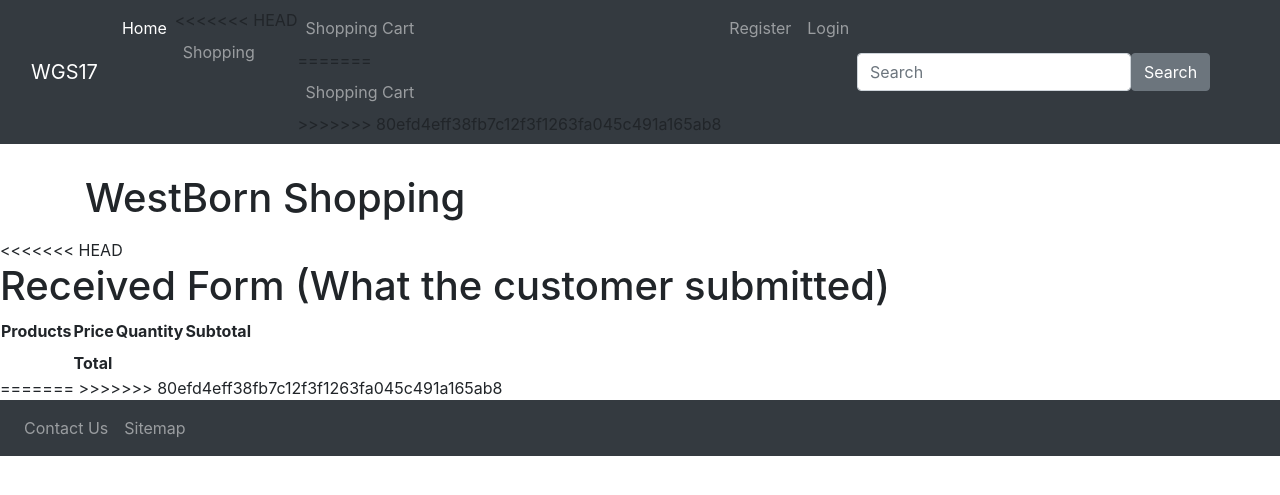
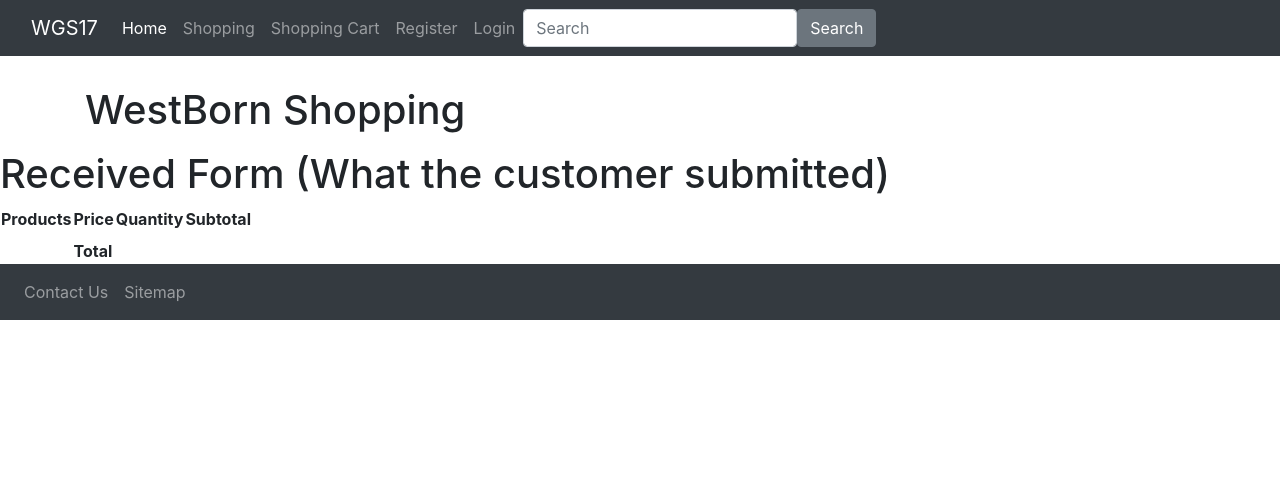
Before and after one commit to Scully01/SECassignment2, a PHP site: page /ShoppingCart.php in a window 1280 px wide. Shown: the top 495 px of the page. Run offline with PHP 8.4, Linux system fonts and the light colour scheme; data that the repository does not hold is empty.

Commit message:
accepted changes

```diff
--- a/SECassignment2/ShoppingCart.php
+++ b/SECassignment2/ShoppingCart.php
@@ -2,7 +2,6 @@
 
     <head>
 <?php include 'header.php';?>
-<<<<<<< HEAD
 <?php function writeToFile($fileName, $content){
                                             $file = fopen("/database/cart.txt","a");
                                             fwrite($file, $content);
@@ -66,9 +65,4 @@
                                         writeToFile("/database/cart.txt", $content)
                                         ?>
 
-=======
-</head>
-
-<body>
->>>>>>> 80efd4eff38fb7c12f3f1263fa045c491a165ab8
 <?php include 'footer.php';?>
--- a/SECassignment2/header.php
+++ b/SECassignment2/header.php
@@ -27,14 +27,10 @@
           </a>
         </li>
         <li class="nav-item">
-<<<<<<< HEAD
           <a class="nav-link" href="shopping.php">Shopping</a>
         </li>
         <li class="nav-item">
           <a class="nav-link" href="shoppingCart.php">Shopping Cart</a>
-=======
-          <a class="nav-link" href="ShoppingCart.php">Shopping Cart</a>
->>>>>>> 80efd4eff38fb7c12f3f1263fa045c491a165ab8
         </li>
         <li class="nav-item">
           <a class="nav-link" href="register.php">Register</a>
```
Also changed, not shown: SECassignment2/footer.php (line endings or trailing spaces), SECassignment2/shopping.php (line endings or trailing spaces).
